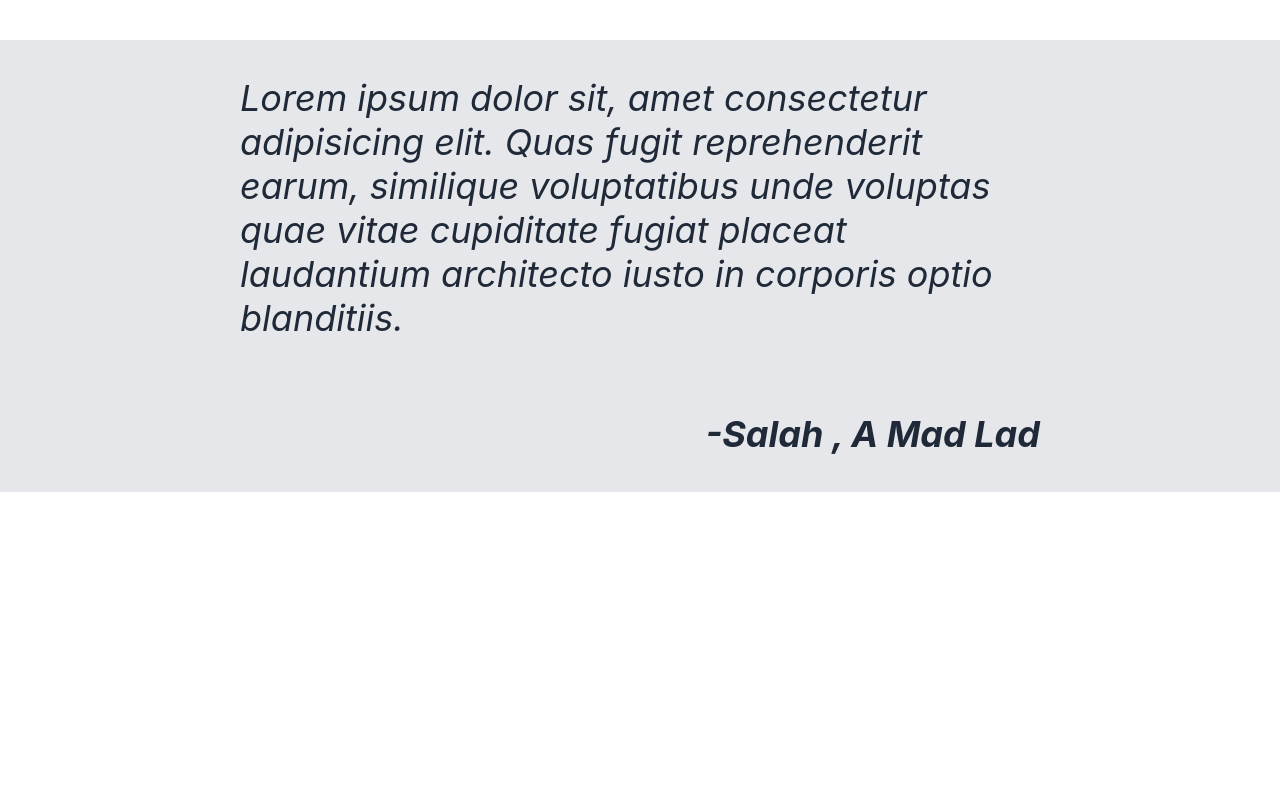
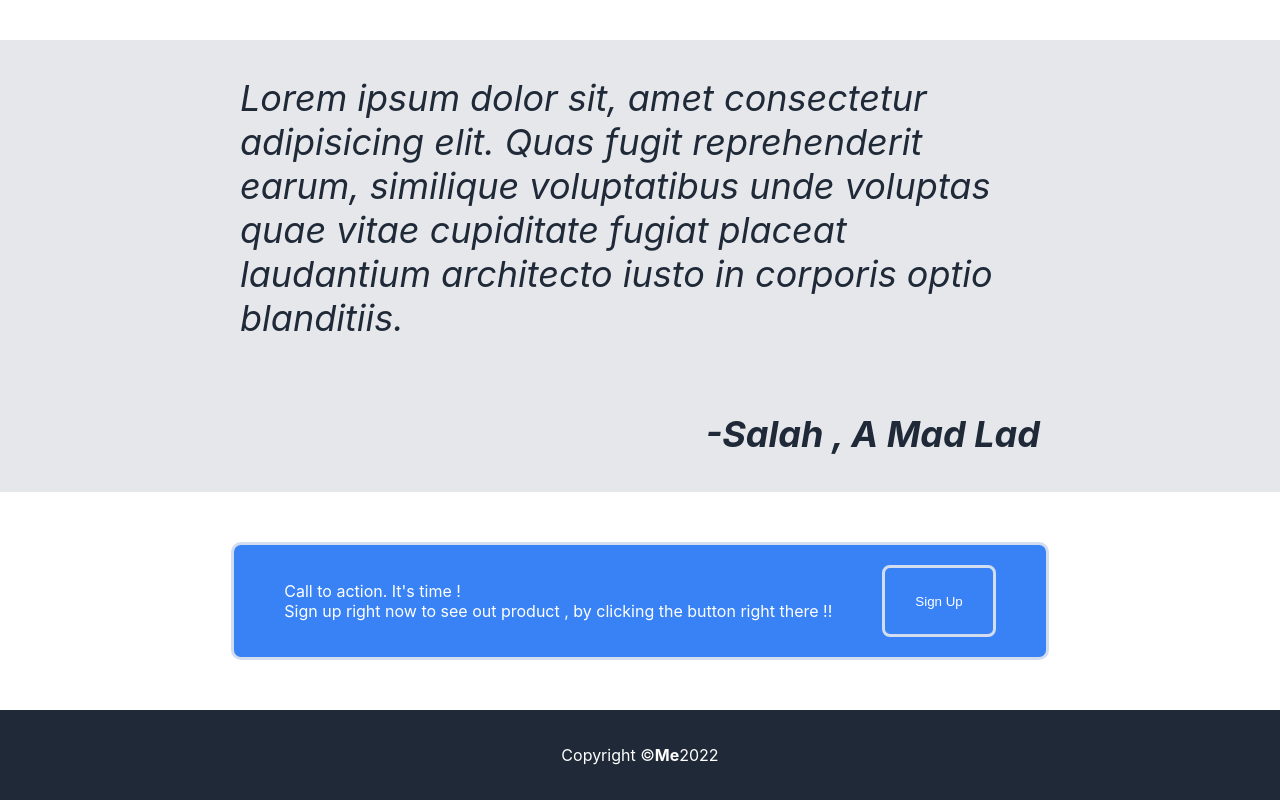
Before and after one commit to Road2Glory/landing-page, a plain HTML site: page index.html in a window 1280 px wide. Shown: the part 961-1761 px from the top of the page. Before the commit the page ends 1453 px from the top, so only its background shows below. Drawn offline with Linux system fonts and the light colour scheme.

Commit message:
Project Done

```diff
--- a/index.html
+++ b/index.html
@@ -25,7 +25,7 @@
             <div class="left">
                 <div class="title">
                     <h1>This Website is awesome.</h1>
-                    <p>This website is part of my journey, has some awesome subtest hoes here under the main title. it's smaller font and the coloe is lower constrat</p>
+                    <p>This website is part of my journey, has some awesome sub test here under the main title. it's smaller font and the coloe is lower constrat</p>
 
                     <button>Sign up</button>
                 </div>
@@ -70,5 +70,21 @@
         <p class="say">Lorem ipsum dolor sit, amet consectetur adipisicing elit. Quas fugit reprehenderit earum, similique voluptatibus unde voluptas quae vitae cupiditate fugiat placeat laudantium architecto iusto in corporis optio blanditiis.</p>
         <p class="author">-Salah , A Mad Lad</p>
     </div>
+
+
+    <div class="signup">
+
+        <div class="msg">
+            <p>Call to action. It's time ! <br>
+            Sign up right now to see out product , by clicking the button right there !!</p>
+            <button>Sign Up</button>
+    </div>
+
+
+
+    </div>
+
+
+    <footer>Copyright &copy; <strong> Me </strong> 2022 </footer>
 </body>
 </html>
--- a/style.css
+++ b/style.css
@@ -139,3 +139,55 @@ button{
     text-align: right;
     font-weight: bold;
 }
+
+
+
+.signup{
+
+    display: flex;
+    justify-content: center;
+    align-items: center;
+    padding: 50px ;
+}
+
+.msg{
+    padding: 20px 50px;
+
+     gap: 50px;
+
+    /* margin: 50px; */
+    display: flex;
+    border: 3px solid #d2ddf0;
+    background:#3882F6;
+    color: white;
+    border-radius: 10px;
+    justify-content: center;
+}
+
+.msg > button{
+    border-radius: 8px;
+    padding: 10px 30px;
+    background-color: #3882F6;
+    color: white;
+    border: 3px solid #d2ddf0;
+}
+
+
+
+
+
+
+
+footer{
+    background-color: #1f2937;
+    color: white;
+    bottom:0;
+    width:100%;
+    padding-top:30px;
+    padding-bottom:30px;
+    height:30px;
+    text-align: center;
+    align-items: center;
+    justify-content: center;
+    display: flex;
+}
```
